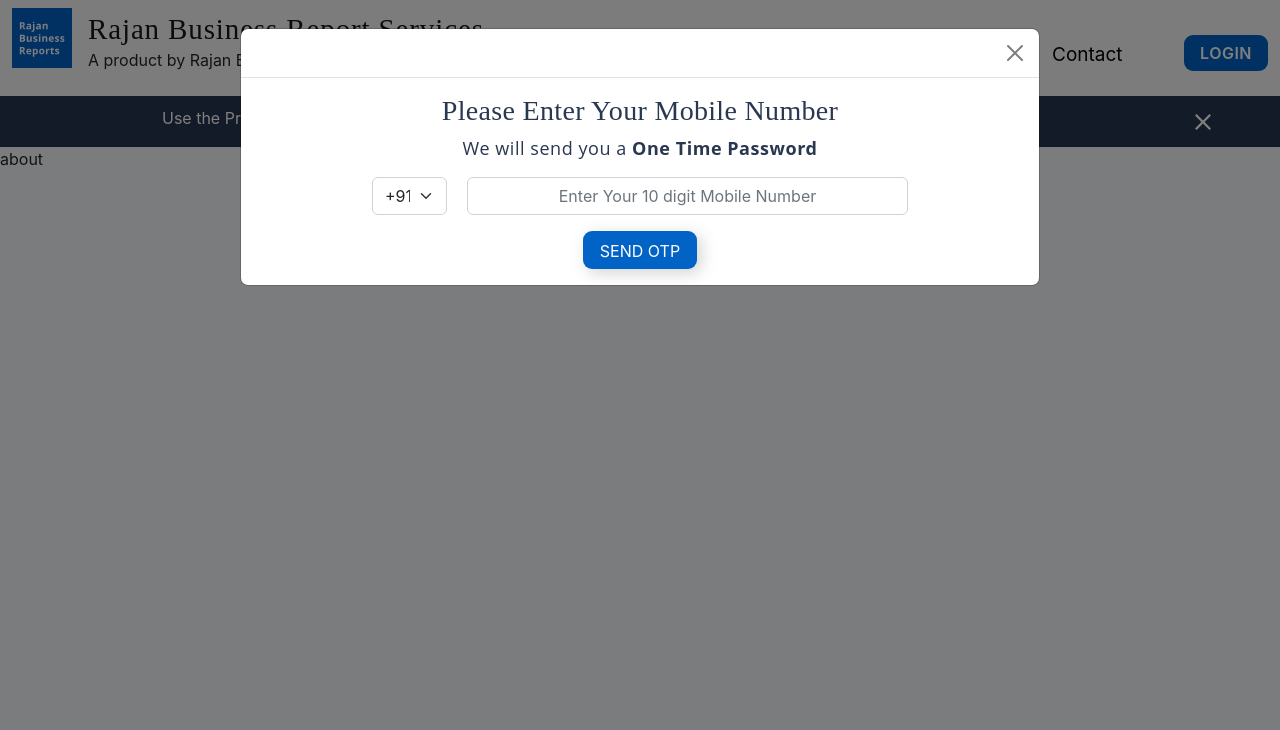
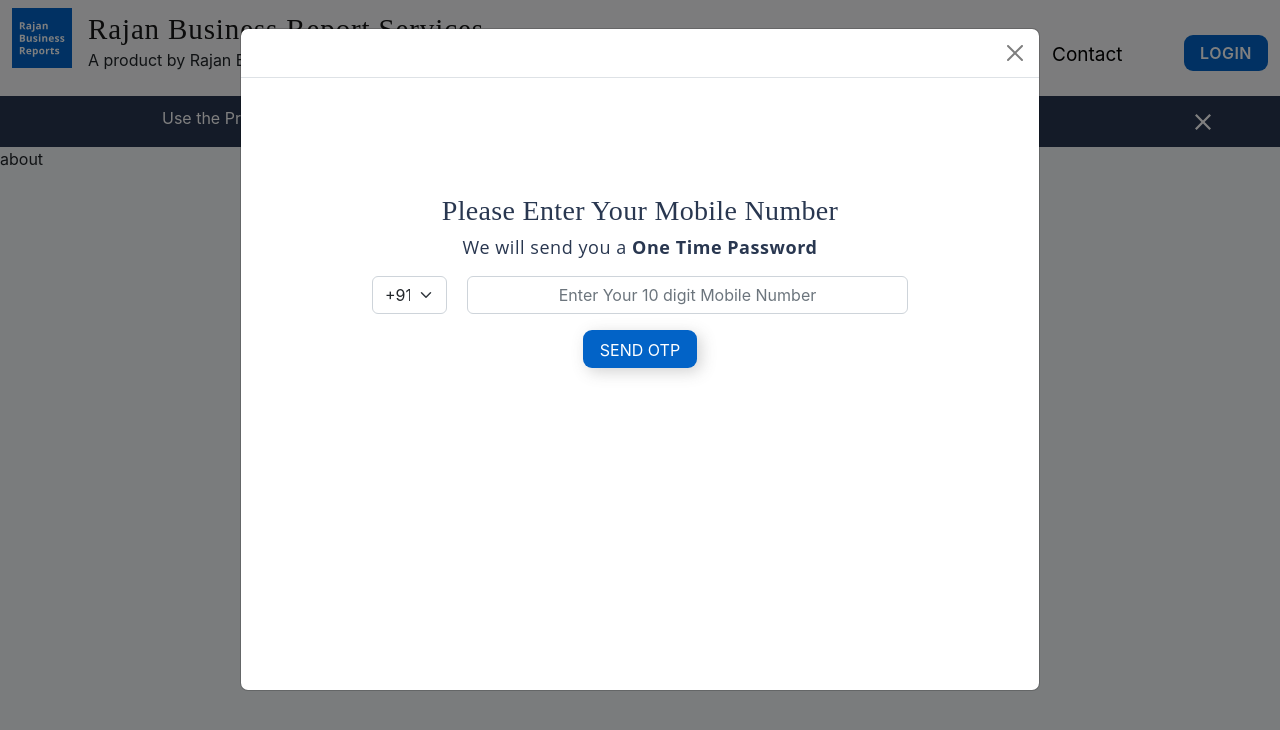
Before and after one commit to Manika-Rajan/RajanBusinessReports, a React (Create React App) app in the folder frontend/: page /about in a window 1280 px wide. Both pictures are taken after a click on the button "LOGIN". Shown: the top 730 px of the page. Built offline with nearby package versions, Linux system fonts and the light colour scheme.

Commit message:
otp page linkage

```diff
--- a/frontend/src/App.css
+++ b/frontend/src/App.css
@@ -76,6 +76,12 @@ body
   color: #fff;
   padding:8px, 16px, 8px, 16px
 }
+.nav-item .login-btn{
+  color: white;
+}
+.nav-item .login-btn:hover{
+  color: white;
+}
 .nav-popup{
   background-color:#293750;
   padding-top:10px ;
--- a/frontend/src/components/Login.jsx
+++ b/frontend/src/components/Login.jsx
@@ -1,13 +1,13 @@
 import React from 'react'
 import './Login.css'
-const Login = () => {
+const Login = ({setOtp}) => {
 
  const handleLogin=()=>{
-
+       setOtp(true)
 }
 
   return (
-    <div style={{textAlign:"center"}}>
+    <div style={{textAlign:"center",height:"60vh",margin:"auto",marginTop:"13%"}}>
       <div className='login-title'>
         <h3>Please Enter Your Mobile Number</h3>
       </div>
--- a/frontend/src/components/Navbar.jsx
+++ b/frontend/src/components/Navbar.jsx
@@ -9,7 +9,7 @@ import Otp from './Otp'
 const Navbar = (props) => {
 
   const [openModel,setOpenModel]=useState(false)
-
+  const [otp,setOtp]=useState(false)
   return (
     <>
     <div className='header'>
@@ -78,8 +78,9 @@ const Navbar = (props) => {
     >
     </ModalHeader>
     <ModalBody>
-
-    <Login/>
+    {
+      otp?<Otp/>:<Login setOtp={setOtp}/>
+    }
     </ModalBody>
     </Modal>
 
--- a/frontend/src/components/Otp.jsx
+++ b/frontend/src/components/Otp.jsx
@@ -3,7 +3,7 @@ import './Login.css'
 const Otp = () => {
   return (
     <div>
-    <div style={{textAlign:"center"}}>
+    <div  style={{textAlign:"center",height:"60vh",margin:"auto",marginTop:"13%"}}>
     <div className='login-title' style={{padding:"0 20px"}}>
       <h3>Please Enter the One Time Password to Login</h3>
     </div>
```
